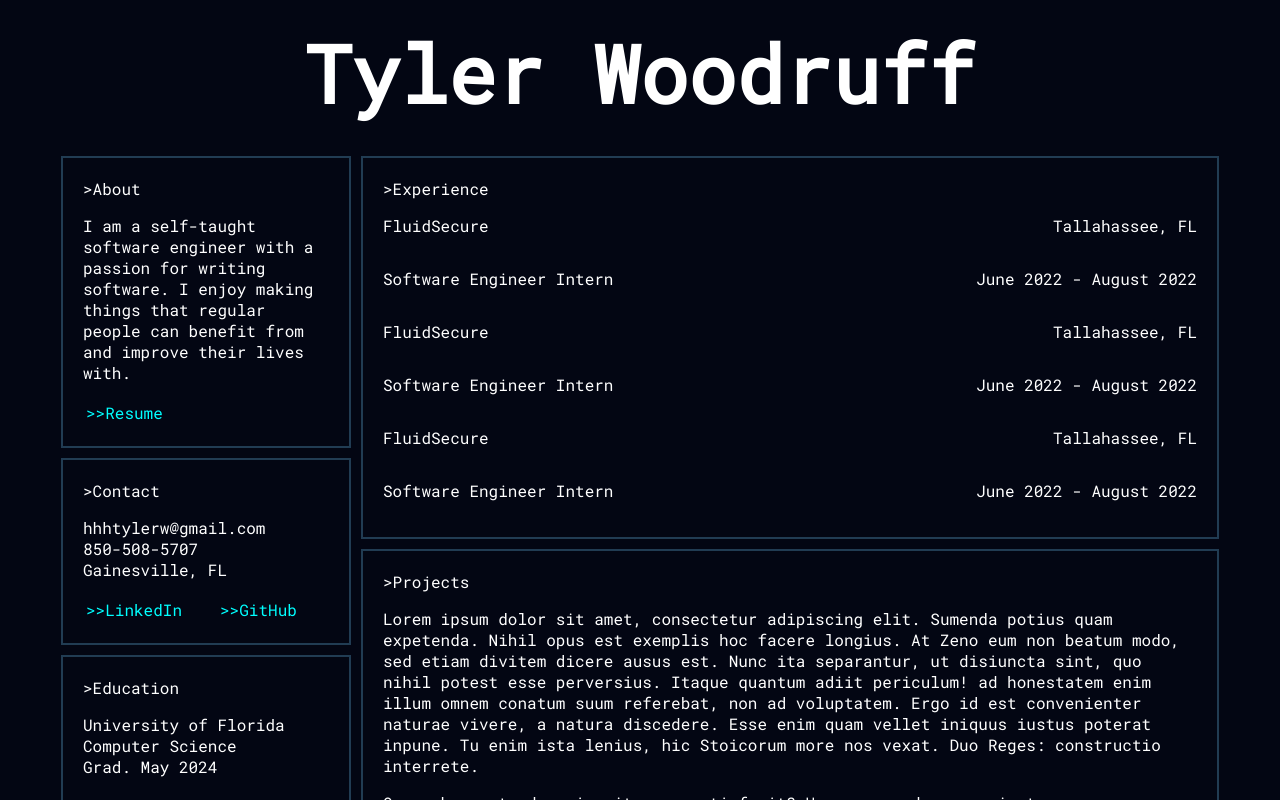
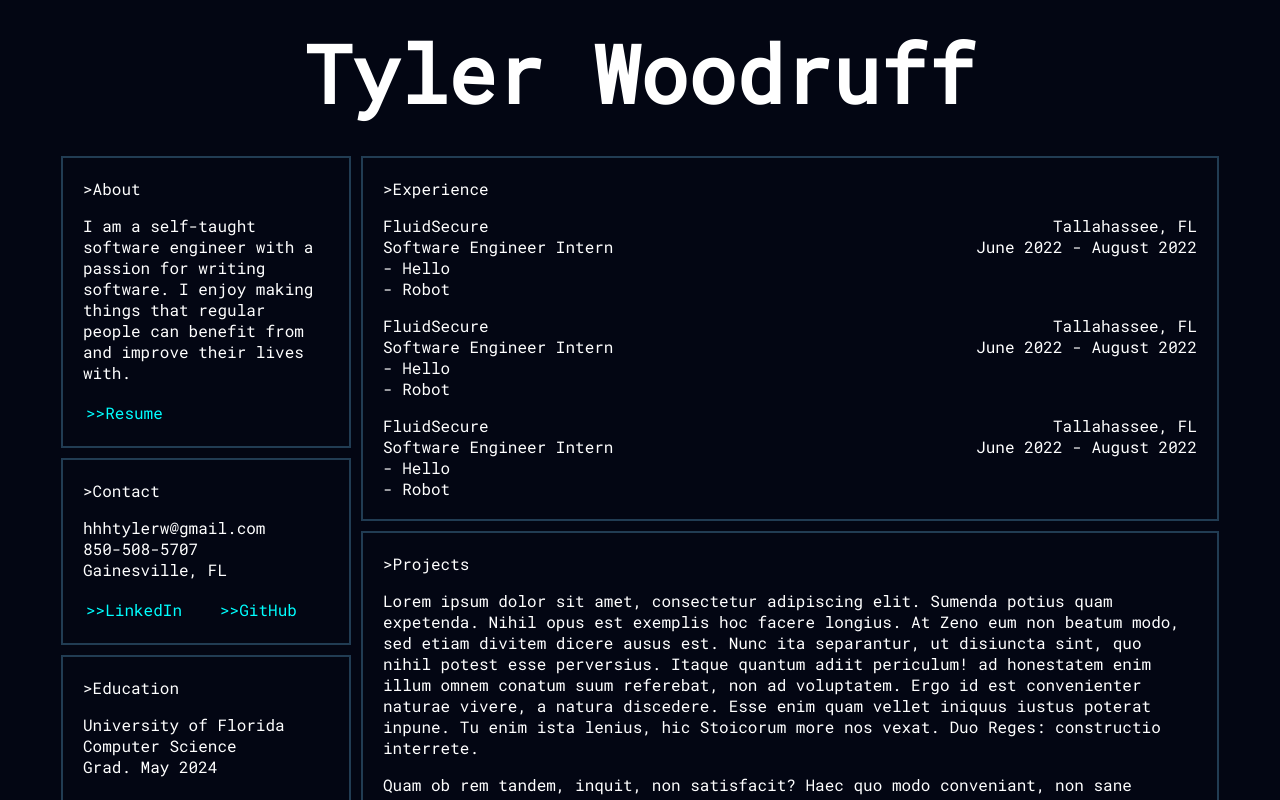
Before and after one commit to hhhtylerw/portfolio, a Svelte app: page / in a window 1280 px wide. Shown: the top 800 px of the page. Built offline with nearby package versions, Linux system fonts and the light colour scheme.

Commit message:
experience styling

```diff
--- a/src/App.svelte
+++ b/src/App.svelte
@@ -5,18 +5,21 @@
 			"location": "Tallahassee, FL",
 			"title": "Software Engineer Intern",
 			"dates": "June 2022 - August 2022",
+			"description": ["- Hello", "- Robot"]
 		},
 		{
 			"name": "FluidSecure",
 			"location": "Tallahassee, FL",
 			"title": "Software Engineer Intern",
 			"dates": "June 2022 - August 2022",
+			"description": ["- Hello", "- Robot"]
 		},
 		{
 			"name": "FluidSecure",
 			"location": "Tallahassee, FL",
 			"title": "Software Engineer Intern",
 			"dates": "June 2022 - August 2022",
+			"description": ["- Hello", "- Robot"]
 		}
 	]
 </script>
@@ -71,15 +74,13 @@
 				>Experience
 				{#each experiences as experience}
 					<div>
-						<p style="float:left">{experience.name}</p>
-						<p style="float:right">{experience.location}</p>
+						<p style="float:left;margin-bottom:0">{experience.name}<br>{experience.title}</p>
+						<p style="float:right;text-align:right;margin-bottom:0;">{experience.location}<br>{experience.dates}</p>
+						<div style="clear: both;"></div>
+						{#each experience.description as description}
+							<p style="margin:0">{description}</p>
+						{/each}
 					</div>
-					<div style="clear: both;"></div>
-					<div>
-						<p style="float:left">{experience.title}</p>
-						<p style="float:right">{experience.dates}</p>
-					</div>
-					<div style="clear: both;"></div>
 				{/each}
 			</section>
 			<section class="contentinfo">
@@ -125,5 +126,4 @@
 	.sidebarinfo{flex:1;background:transparent;margin:10px 5px}
 	.footer{border:2px solid #213c53;background:transparent;padding:0;text-align:center;}
 	a{color:aqua;background-color: none;}
-
 </style>
```
